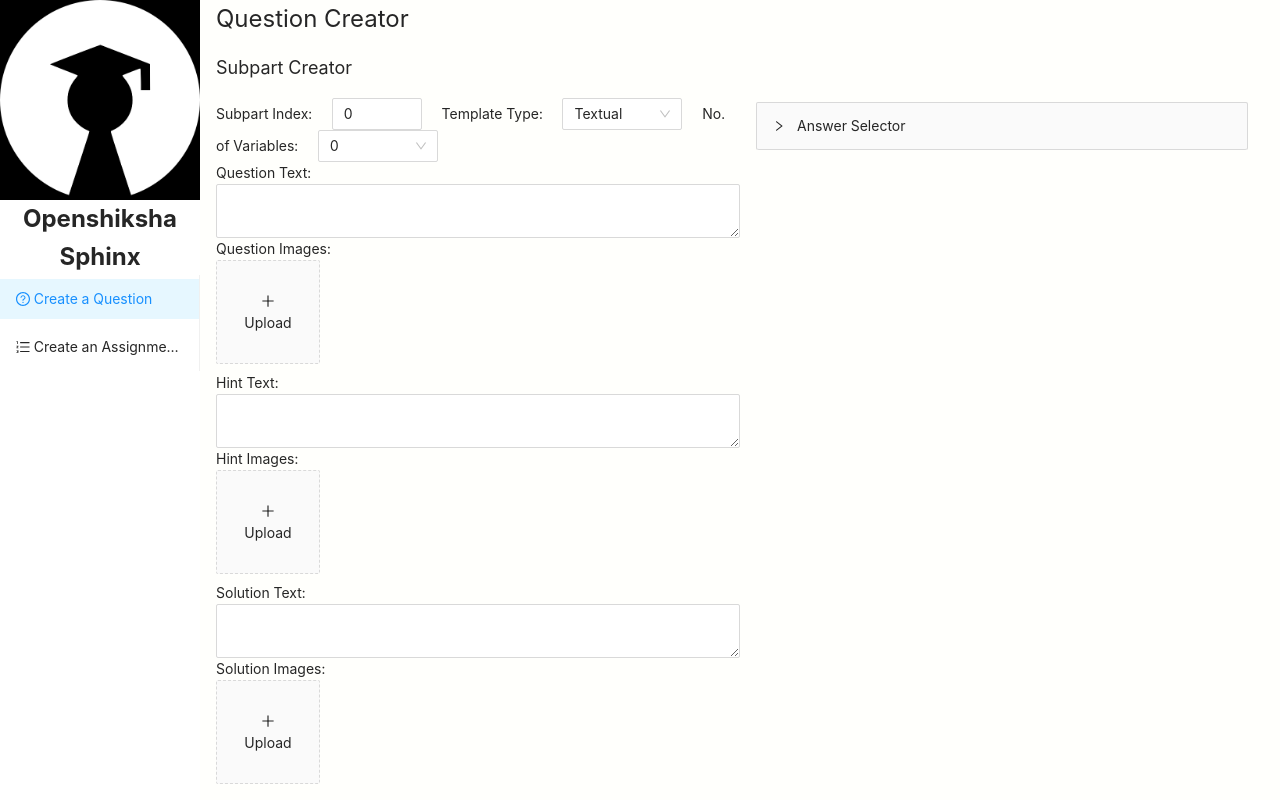
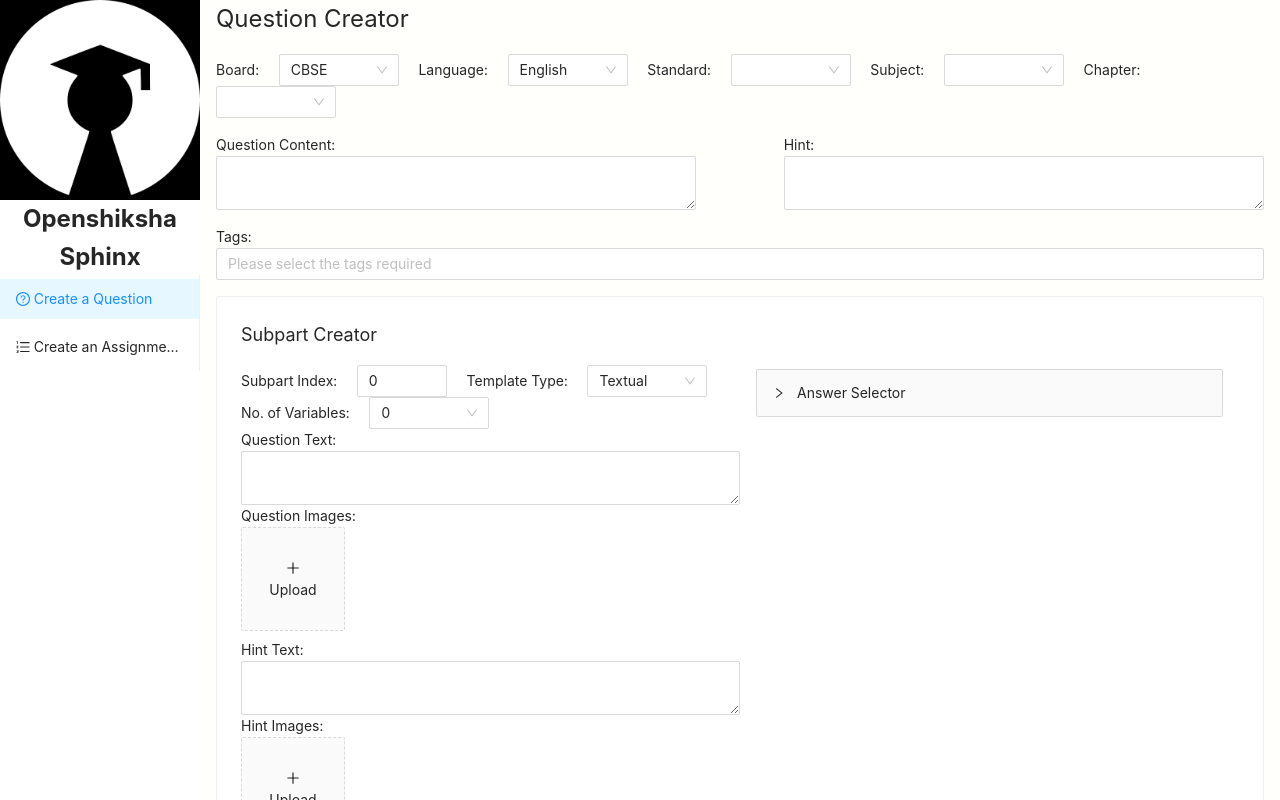
Before and after one commit to openshiksha/frontend, a React (Create React App) app: page /sphinx/question in a window 1280 px wide. Shown: the top 800 px of the page. Built offline with nearby package versions, Linux system fonts and the light colour scheme.

Commit message:
finish full question creator from frontend

```diff
--- a/src/sphinx/actions/index.js
+++ b/src/sphinx/actions/index.js
@@ -32,6 +32,16 @@ export const onChangeSubpartCreatorField = (changedField) => {
   return (
     {
       type: ON_CHANGE_SUBPART_CREATOR_FIELD,
+      changedField
+    }
+  )
+}
+
+export const ON_CHANGE_QUESTION_CREATOR_FIELD = 'ON_CHANGE_QUESTION_CREATOR_FIELD'
+export const onChangeQuestionCreatorField = (changedField) => {
+  return (
+    {
+      type: ON_CHANGE_QUESTION_CREATOR_FIELD,
       changedField
     }
   )
--- a/src/sphinx/components/sphinx-dashboard/QuestionCreator.js
+++ b/src/sphinx/components/sphinx-dashboard/QuestionCreator.js
@@ -1,5 +1,5 @@
 import React from 'react'
-import { Row, Col, Button, Modal, Card } from 'antd'
+import { Row, Col, Button, Modal, Card, Input, Select } from 'antd'
 import PropTypes from 'prop-types'
 import { connect } from 'react-redux'
 
@@ -24,10 +24,22 @@ import {
   onRemoveMCQOptionImage,
   onChangeAnswerSelectorField,
   handlePreviewSubpart,
-  handleSetPreviewType
+  handleSetPreviewType,
+  onChangeQuestionCreatorField
 } from '../../actions'
 
-const QuestionCreator = (props) => {
+const { TextArea } = Input
+const { Option } = Select
+
+class QuestionCreator extends React.PureComponent {
+  onChange (key, value) {
+    const changedField = {
+      [key]: value
+    }
+    this.props.onChangeQuestionCreatorField(changedField)
+  }
+
+  render () {
     const {
       tableSubparts = [],
       subpartCreator = {},
@@ -38,8 +50,19 @@ const QuestionCreator = (props) => {
       subpartPreview,
       questionPreview,
       subparts = [],
-    showPreviewQuestionItem
-  } = props.questionCreator
+      showPreviewQuestionItem,
+      hint,
+      content,
+      tags = [],
+      board,
+      language,
+      subject,
+      standard,
+      chapter,
+      subjectData = [],
+      chapterData = [],
+      tagData = []
+    } = this.props.questionCreator
     const showQuestionAlerts = (questionErrorText.length || questionSuccessText.length)
     return (
       <Row className='padding--sides width-100 background-offwhite'>
@@ -49,7 +72,7 @@ const QuestionCreator = (props) => {
             visible={showQuestionAlerts || showPreviewQuestionItem}
             footer={null}
             width={previewType ? 1000 : 500}
-          onCancel={props.handleClosePreviewWindow}
+            onCancel={this.props.handleClosePreviewWindow}
           >
             {
               showQuestionAlerts
@@ -81,40 +104,104 @@ const QuestionCreator = (props) => {
             }
 
           </Modal>
+          <span className='margin--right' > Board: </span>
+
+          <Select value={board} defaultValue={1} style={{ width: 120 }} onChange={(value) => this.onChange('board', value)}>
+            <Option value={1}>CBSE</Option>
+          </Select>
+          <span className='margin--sides' > Language: </span>
+          <Select value={language} defaultValue={1} style={{ width: 120 }} onChange={(value) => this.onChange('language', value)}>
+            <Option value={1}>English</Option>
+            <Option value={2}>Hindi</Option>
+          </Select>
+          <span className='margin--sides' > Standard: </span>
+          <Select value={standard} defaultValue={8} style={{ width: 120 }} onChange={(value) => this.onChange('standard', value)}>
+            <Option value={5}>5th</Option>
+            <Option value={6}>6th</Option>
+            <Option value={7}>7th</Option>
+            <Option value={8}>8th</Option>
+            <Option value={9}>9th</Option>
+            <Option value={10}>10th</Option>
+            <Option value={11}>11th</Option>
+            <Option value={12}>12th</Option>
+          </Select>
+          <span className='margin--sides' > Subject: </span>
+          <Select value={subject} style={{ width: 120 }} onChange={(value) => this.onChange('subject', value)}>
+            {
+              subjectData.map((subject, subjectIndex) => {
+                return (
+                  <Option key={subjectIndex} value={subject.value}>{subject.label}</Option>
+                )
+              })
+            }
+          </Select>
+          <span className='margin--sides' > Chapter: </span>
+          <Select value={chapter} style={{ width: 120 }} onChange={(value) => this.onChange('chapter', value)}>
+            {
+              chapterData.map((chapter, chapterIndex) => {
+                return (
+                  <Option key={chapterIndex} value={chapter.value}>{chapter.label}</Option>
+                )
+              })
+            }
+          </Select>
+          <Row justify="space-between" className='margin--ends'>
+            <Col span={11}>
+              <span > Question Content: </span>
+              <TextArea row={4} value={content} onChange={(e) => this.onChange('content', e.target.value)} />
+            </Col>
+            <Col span={11} >
+              <span > Hint: </span>
+              <TextArea row={4} value={hint} onChange={(e) => this.onChange('hint', e.target.value)} />
+            </Col>
+          </Row>
+          <span className='margin--right' > Tags: </span>
+          <Select mode="multiple" style={{ width: '100%' }} value={tags} placeholder="Please select the tags required" onChange={(value) => this.onChange('tags', value)}>
+            {
+              tagData.map((tag, tagIndex) => {
+                return (
+                  <Option key={tagIndex} value={tag.value}>{tag.label}</Option>
+                )
+              })
+            }
+          </Select>
+          <Card className='margin--ends'>
             <SubpartCreator
               editMode={editMode}
-          onChangeSubpartCreatorField={(changedField) => props.onChangeSubpartCreatorField(changedField)}
-          onChangeVariableCreatorField={(changedIndex, changedField) => props.onChangeVariableCreatorField(changedIndex, changedField)}
-          handleClosePreviewWindow={() => props.handleClosePreviewWindow()}
-          onTriggerImagePreview={(filePreview, fileName) => props.onTriggerImagePreview(filePreview, fileName)}
-          onChangeImageList={(imageList, imageType) => props.onChangeImageList(imageList, imageType)}
-          onRemoveImageFromImageList={(removedFile, imageType) => props.onRemoveImageFromImageList(removedFile, imageType)}
-          handleAddorSaveSubpartToQuestion={() => props.handleAddorSaveSubpartToQuestion()}
-          handleShowQuestionPreview={(previewType) => props.handleShowQuestionPreview(previewType)}
-          onChangeMCQOptionImageList={(imageList, imageType, fieldSet, index) => props.onChangeMCQOptionImageList(imageList, imageType, fieldSet, index)}
-          onRemoveMCQOptionImage={(removedFile, imageType, fieldSet, index) => props.onRemoveMCQOptionImage(removedFile, imageType, fieldSet, index)}
-          onChangeMCQOptionField={(templateType, fieldSet, index, changedField) => props.onChangeMCQOptionField(templateType, fieldSet, index, changedField)}
-          onChangeAnswerSelectorField={(templateType, changedField) => props.onChangeAnswerSelectorField(templateType, changedField)}
-          handlePreviewSubpart={(subpart) => props.handlePreviewSubpart(subpart)}
-          handleSetPreviewType={(previewType) => props.handleSetPreviewType(previewType)}
+              onChangeSubpartCreatorField={(changedField) => this.props.onChangeSubpartCreatorField(changedField)}
+              onChangeVariableCreatorField={(changedIndex, changedField) => this.props.onChangeVariableCreatorField(changedIndex, changedField)}
+              handleClosePreviewWindow={() => this.props.handleClosePreviewWindow()}
+              onTriggerImagePreview={(filePreview, fileName) => this.props.onTriggerImagePreview(filePreview, fileName)}
+              onChangeImageList={(imageList, imageType) => this.props.onChangeImageList(imageList, imageType)}
+              onRemoveImageFromImageList={(removedFile, imageType) => this.props.onRemoveImageFromImageList(removedFile, imageType)}
+              handleAddorSaveSubpartToQuestion={() => this.props.handleAddorSaveSubpartToQuestion()}
+              handleShowQuestionPreview={(previewType) => this.props.handleShowQuestionPreview(previewType)}
+              onChangeMCQOptionImageList={(imageList, imageType, fieldSet, index) => this.props.onChangeMCQOptionImageList(imageList, imageType, fieldSet, index)}
+              onRemoveMCQOptionImage={(removedFile, imageType, fieldSet, index) => this.props.onRemoveMCQOptionImage(removedFile, imageType, fieldSet, index)}
+              onChangeMCQOptionField={(templateType, fieldSet, index, changedField) => this.props.onChangeMCQOptionField(templateType, fieldSet, index, changedField)}
+              onChangeAnswerSelectorField={(templateType, changedField) => this.props.onChangeAnswerSelectorField(templateType, changedField)}
+              handlePreviewSubpart={(subpart) => this.props.handlePreviewSubpart(subpart)}
+              handleSetPreviewType={(previewType) => this.props.handleSetPreviewType(previewType)}
               subpart={subpartCreator}
             />
+          </Card>
           <SubpartTable
             dataSource={tableSubparts}
-          handleDeleteSubpart={(subpart) => props.handleDeleteSubpart(subpart)}
-          handleEditSubpart={(subpart) => props.handleEditSubpart(subpart)}
+            handleDeleteSubpart={(subpart) => this.props.handleDeleteSubpart(subpart)}
+            handleEditSubpart={(subpart) => this.props.handleEditSubpart(subpart)}
           />
           <Button className='margin--ends background-peach' onClick={async () => {
-          props.handleSetPreviewType()
+            this.props.handleSetPreviewType()
             await Promise.all(subparts.map(async (subpart) => {
-            await props.handlePreviewSubpart(subpart)
+              await this.props.handlePreviewSubpart(subpart)
             }))
-          props.handleShowQuestionPreview()
+            this.props.handleShowQuestionPreview()
           }}> Preview Question </Button>
-        <Button className='margin--sides background-green text-white' onClick={() => props.handleSubmitQuestion()}> Submit Question </Button>
+          <Button className='margin--sides background-green text-white' onClick={() => this.props.handleSubmitQuestion()}> Submit Question </Button>
         </Col>
       </Row>
     )
+  }
 }
 
 QuestionCreator.propTypes = {
@@ -135,7 +222,8 @@ QuestionCreator.propTypes = {
   onRemoveMCQOptionImage: PropTypes.func.isRequired,
   onChangeAnswerSelectorField: PropTypes.func.isRequired,
   handlePreviewSubpart: PropTypes.func.isRequired,
-  handleSetPreviewType: PropTypes.func.isRequired
+  handleSetPreviewType: PropTypes.func.isRequired,
+  onChangeQuestionCreatorField: PropTypes.func.isRequired
 }
 
 const mapStateToProps = ({ questionCreator }) => {
@@ -162,5 +250,6 @@ export default connect(
     onRemoveMCQOptionImage,
     onChangeAnswerSelectorField,
     handlePreviewSubpart,
-    handleSetPreviewType
+    handleSetPreviewType,
+    onChangeQuestionCreatorField
   })(QuestionCreator)
--- a/src/sphinx/reducers/index.js
+++ b/src/sphinx/reducers/index.js
@@ -71,20 +71,17 @@ const initialState = {
     subpartPreview: {},
     questionPreview: [],
     showPreviewQuestionItem: false,
-    content: {
-      text: '',
-      images: []
-    },
-    hint: {
-      text: '',
-      images: []
-    },
+    content: '',
+    hint: '',
     tags: [],
     board: 1, // will give a drop down eventually,
     language: 1, // will be a dropdown eventually
-    class: '',
+    standard: '',
     subject: '',
-    chapter: ''
+    chapter: '',
+    subjectData: [],
+    chapterData: [],
+    tagsData: []
   }
 }
 
@@ -110,6 +107,22 @@ const mainReducer = (state = initialState, action) => {
           questionSuccessText: '',
           previewType: '',
           subpartPreview: {}
+        }
+      }
+    }
+
+    case ActionTypes.ON_CHANGE_QUESTION_CREATOR_FIELD: {
+      const { changedField } = action
+
+      return {
+        ...state,
+        questionCreator: {
+          ...state.questionCreator,
+          questionErrorText: '',
+          questionSuccessText: '',
+          previewType: '',
+          subpartPreview: {},
+          ...changedField
         }
       }
     }
```
Lines whose indentation alone changed are shown as unchanged.
